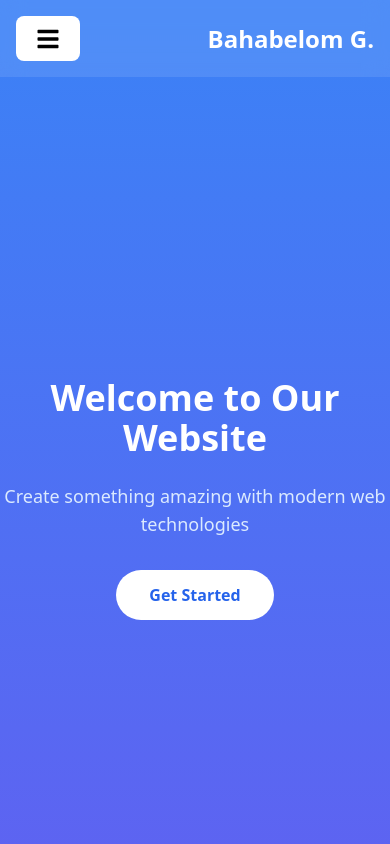
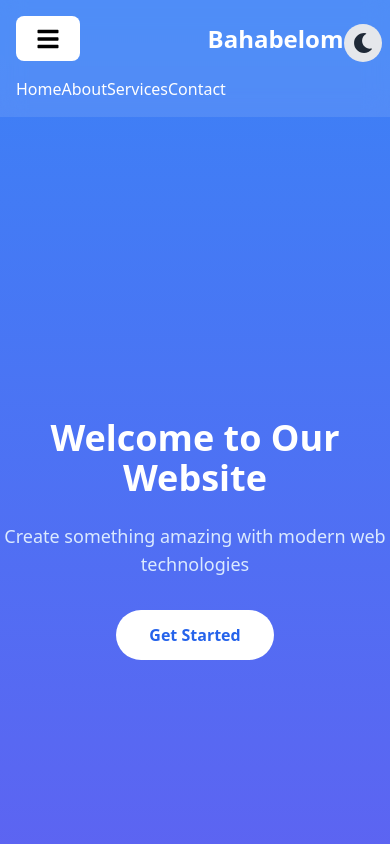
Before and after one commit to bahabelom/cursortrain, a React (Vite) app: page / in a window 390 px wide. Shown: the top 844 px of the page. Built offline with nearby package versions, Linux system fonts and the light colour scheme.

Commit message:
add toggle buton

```diff
--- a/src/components/Navbar.jsx
+++ b/src/components/Navbar.jsx
@@ -1,17 +1,41 @@
-import { useState } from 'react';
+import { useState, useEffect } from 'react';
 import { Link } from 'react-router-dom';
 import { FaBars, FaTimes } from 'react-icons/fa';
+import { FaMoon, FaSun } from 'react-icons/fa';
+
 const Navbar = () => {
   const [isOpen, setIsOpen] = useState(false);
+  const [darkMode, setDarkMode] = useState(false);
+
+  useEffect(() => {
+    if (darkMode) {
+      document.documentElement.classList.add('dark');
+    } else {
+      document.documentElement.classList.remove('dark');
+    }
+  }, [darkMode]);
+
   const toggleMenu = () => {
     setIsOpen(!isOpen);
   };
 
+  const toggleDarkMode = () => {
+    setDarkMode((prev) => !prev);
+  };
+
   return (
-    <nav className="sticky top-0 w-full bg-white/10 backdrop-blur-md py-4 z-50">
-      <div className="container mx-auto px-4">
+    <nav className={`sticky top-0 w-full py-4 z-50 transition-colors duration-300 ${darkMode ? 'bg-gray-900' : 'bg-white/10'} backdrop-blur-md`}>
+      <div className="container mx-auto px-4 relative">
+        {/* Dark mode toggle button at top right */}
+        <button
+          onClick={toggleDarkMode}
+          className="absolute top-0 right-0 mt-2 mr-2 p-2 rounded-full bg-gray-200 dark:bg-gray-700 text-gray-800 dark:text-yellow-300 hover:bg-gray-300 dark:hover:bg-gray-600 transition-colors z-50"
+          aria-label="Toggle dark mode"
+        >
+          {darkMode ? <FaSun size={20} /> : <FaMoon size={20} />}
+        </button>
         <div className="flex items-center justify-between">
-          <Link to="/" className="text-2xl font-bold text-white">
+          <Link to="/" className="text-2xl font-bold text-white dark:text-yellow-300">
             Bahabelom G.
           </Link>
 
@@ -25,16 +49,16 @@ const Navbar = () => {
 
           {/* Desktop menu */}
           <div className="hidden md:flex gap-6">
-            <Link to="/" className="text-white hover:text-blue-200 transition-colors">
+            <Link to="/" className="text-white dark:text-yellow-300 hover:text-blue-200 transition-colors">
               Home
             </Link>
-            <Link to="/about" className="text-white hover:text-blue-200 transition-colors">
+            <Link to="/about" className="text-white dark:text-yellow-300 hover:text-blue-200 transition-colors">
               About
             </Link>
-            <Link to="/services" className="text-white hover:text-blue-200 transition-colors">
+            <Link to="/services" className="text-white dark:text-yellow-300 hover:text-blue-200 transition-colors">
               Services
             </Link>
-            <Link to="/contact" className="text-white hover:text-blue-200 transition-colors">
+            <Link to="/contact" className="text-white dark:text-yellow-300 hover:text-blue-200 transition-colors">
               Contact
             </Link>
           </div>
@@ -42,34 +66,32 @@ const Navbar = () => {
 
         {/* Mobile menu */}
         <div
-          className={`${
-            isOpen ? 'flex' : 'hidden'
-          } md:hidden flex-col gap-4 mt-4 animate-fade-in-down`}
+          className={`$${isOpen ? 'flex' : 'hidden'} md:hidden flex-col gap-4 mt-4 animate-fade-in-down`}
         >
           <Link
             to="/"
-            className="text-white hover:text-blue-200 transition-colors"
+            className="text-white dark:text-yellow-300 hover:text-blue-200 transition-colors"
             onClick={toggleMenu}
           >
             Home
           </Link>
           <Link
             to="/about"
-            className="text-white hover:text-blue-200 transition-colors"
+            className="text-white dark:text-yellow-300 hover:text-blue-200 transition-colors"
             onClick={toggleMenu}
           >
             About
           </Link>
           <Link
             to="/services"
-            className="text-white hover:text-blue-200 transition-colors"
+            className="text-white dark:text-yellow-300 hover:text-blue-200 transition-colors"
             onClick={toggleMenu}
           >
             Services
           </Link>
           <Link
             to="/contact"
-            className="text-white hover:text-blue-200 transition-colors"
+            className="text-white dark:text-yellow-300 hover:text-blue-200 transition-colors"
             onClick={toggleMenu}
           >
             Contact
```
